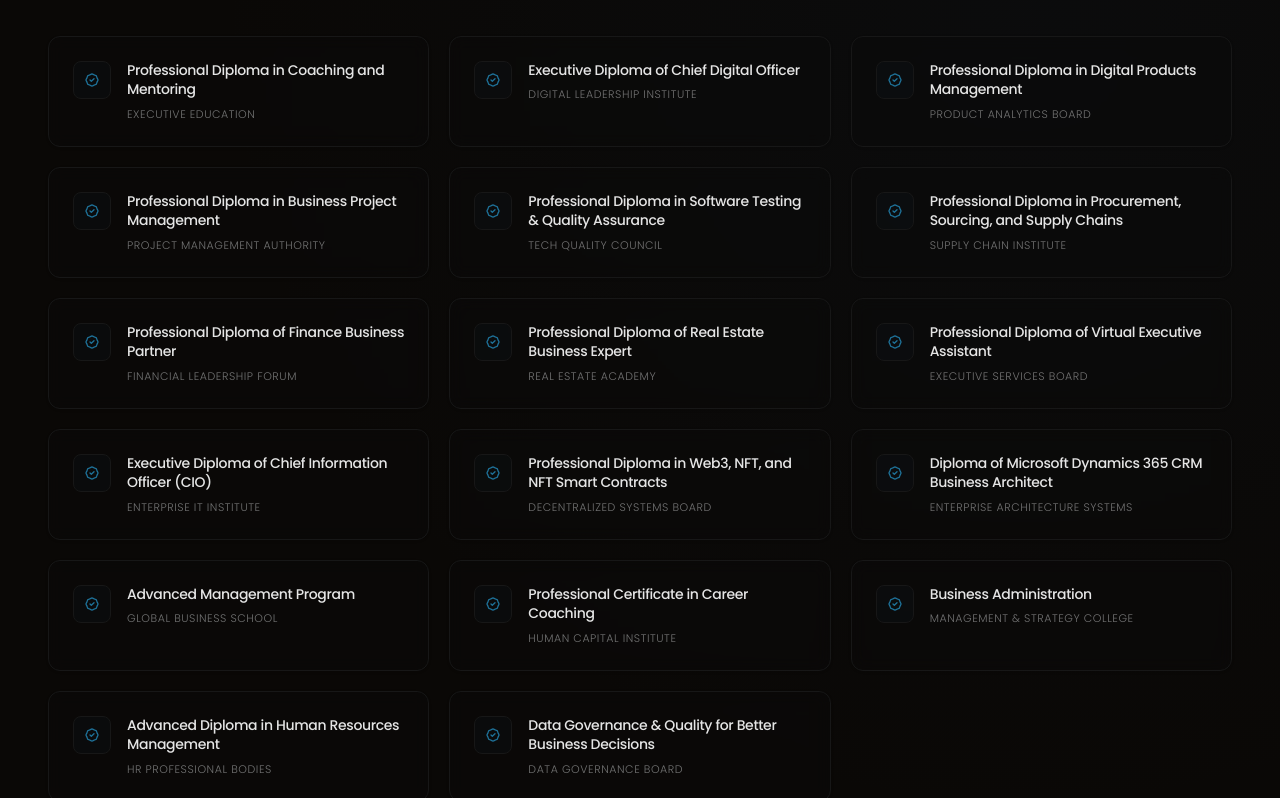
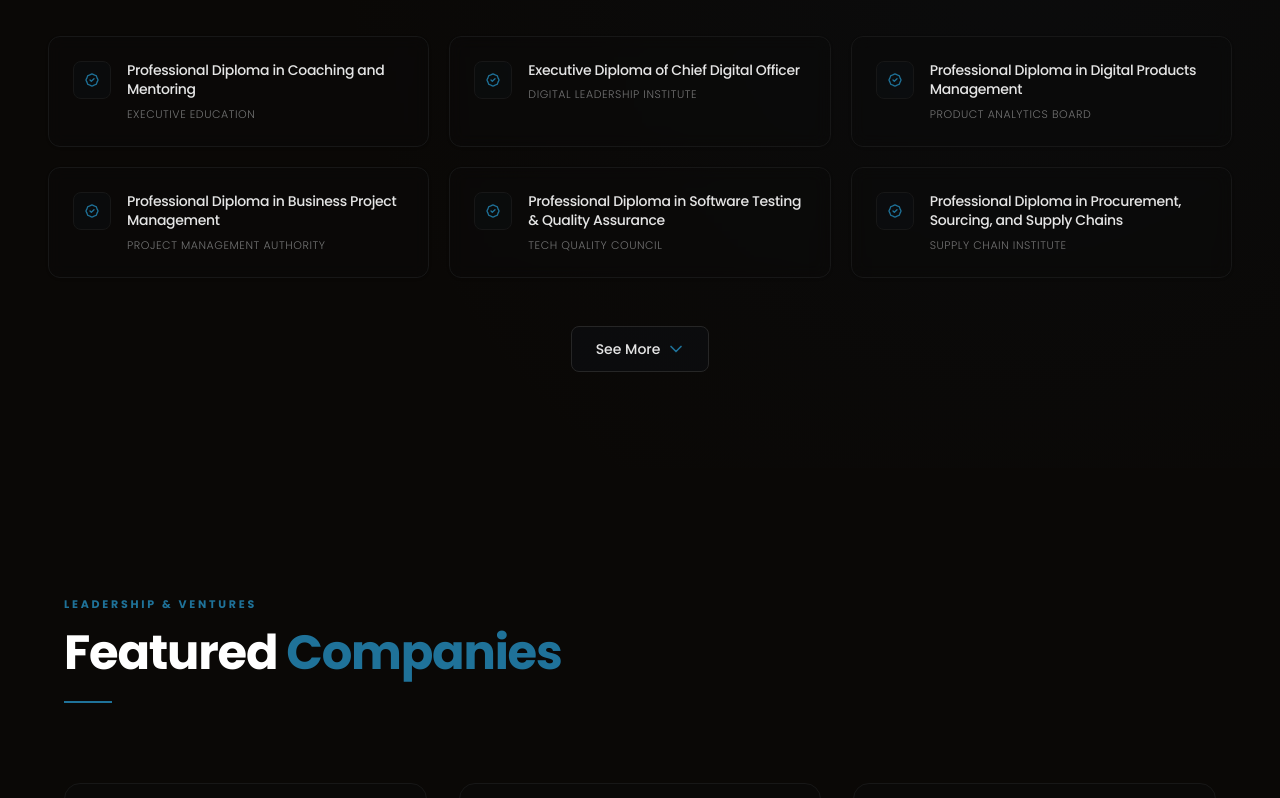
Before and after one commit to nuelfell0ff/cambridge-portfolio, a Next.js app: page / in a window 1280 px wide. Shown: the part 2719-3517 px from the top of the page. Built offline with nearby package versions, Linux system fonts and the light colour scheme.

Commit message:
Update Certificates.tsx

```diff
--- a/src/components/Certificates.tsx
+++ b/src/components/Certificates.tsx
@@ -1,6 +1,6 @@
 "use client";
-import React from 'react';
-import { motion, Variants } from 'framer-motion';
+import React, { useState } from 'react';
+import { motion, Variants, AnimatePresence } from 'framer-motion';
 
 // Consistent application design theme colors
 const colors = {
@@ -48,12 +48,17 @@
     y: 0,
     transition: {
       duration: 0.5,
-      ease: [0.215, 0.61, 0.355, 1] as const // Fixed: Added 'as const' to assure TS it is a fixed easing tuple
+      ease: [0.215, 0.61, 0.355, 1] as const
     }
   }
 };
 
 export default function CertificatesSection() {
+  const [isExpanded, setIsExpanded] = useState(false);
+
+  // Split data based on state configurations
+  const visibleCertificates = isExpanded ? CERTIFICATES : CERTIFICATES.slice(0, 6);
+
   return (
     <section
       id="certificates"
@@ -87,18 +92,24 @@
           <div className="h-[2px] w-12 mt-4 mx-auto md:mx-0" style={{ backgroundColor: colors.accentGreen }} />
         </div>
 
-        {/* Certificates Grid Interface */}
+        {/* Certificates Grid Interface with Framer Motion AnimatePresence */}
         <motion.div
+          layout="position"
           className="grid grid-cols-1 sm:grid-cols-2 lg:grid-cols-3 gap-5"
           variants={containerVariants}
           initial="hidden"
           whileInView="visible"
           viewport={{ once: true, margin: "-100px" }}
         >
-          {CERTIFICATES.map((cert, index) => (
+          <AnimatePresence mode="popLayout">
+            {visibleCertificates.map((cert, index) => (
               <motion.div
-              key={index}
+                key={cert.title}
+                layout
                 variants={itemVariants}
+                initial="hidden"
+                animate="visible"
+                exit={{ opacity: 0, scale: 0.95, transition: { duration: 0.2 } }}
                 className="group relative flex flex-col justify-between p-6 rounded-xl border border-neutral-900 bg-neutral-950/40 backdrop-blur-sm transition-all duration-300 hover:border-neutral-800/80 hover:bg-neutral-900/20 shadow-sm hover:shadow-xl"
               >
                 {/* Radial interactive card glow on desktop hover */}
@@ -110,7 +121,7 @@
                 />
 
                 <div className="flex items-start gap-4 z-10">
-                {/* Structural Functional Icon element (replaces basic emojis) */}
+                  {/* Structural Functional Icon element */}
                   <div
                     className="flex items-center justify-center p-2.5 rounded-lg border border-neutral-900 bg-neutral-950 text-neutral-400 group-hover:text-white transition-colors duration-300"
                     style={{ backgroundColor: 'rgba(25, 58, 96, 0.05)' }}
@@ -139,6 +150,31 @@
                 </div>
               </motion.div>
             ))}
+          </AnimatePresence>
+        </motion.div>
+
+        {/* Dynamic Action Toggle Trigger */}
+        <motion.div
+          layout="position"
+          className="mt-12 flex justify-center w-full relative z-10"
+        >
+          <button
+            onClick={() => setIsExpanded(!isExpanded)}
+            className="flex items-center gap-2 border border-neutral-800 hover:border-neutral-700 hover:bg-neutral-900/60 text-neutral-200 font-medium px-6 py-3 rounded-lg text-sm transition-all select-none"
+            style={{ backgroundColor: `rgba(25, 58, 96, 0.08)` }}
+          >
+            <span>{isExpanded ? 'See Less' : 'See More'}</span>
+            <svg
+              className={`w-4 h-4 text-neutral-400 transition-transform duration-300 ${isExpanded ? 'rotate-180' : ''}`}
+              fill="none"
+              stroke="currentColor"
+              strokeWidth="2.5"
+              viewBox="0 0 24 24"
+              style={{ color: colors.accentGreen }}
+            >
+              <path strokeLinecap="round" strokeLinejoin="round" d="M19.5 8.25l-7.5 7.5-7.5-7.5" />
+            </svg>
+          </button>
         </motion.div>
 
       </div>
```
Lines whose indentation alone changed are shown as unchanged.
